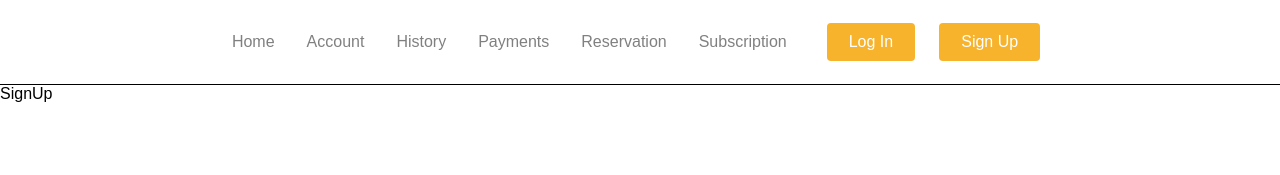
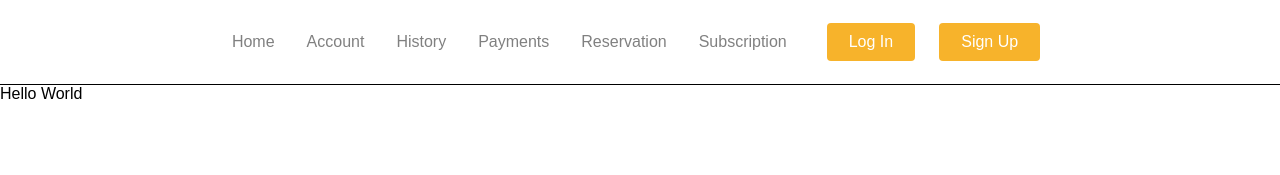
Before and after one commit to itsjmendez/park-a-lot, a React (Create React App) app: page /signup in a window 1280 px wide. Shown: the top 175 px of the page. Built offline with nearby package versions, Linux system fonts and the light colour scheme.

Commit message:
First commit

```diff
--- a/src/pages/Signup/Index.js
+++ b/src/pages/Signup/Index.js
@@ -1,5 +1,5 @@
 import React from 'react';
 
 export const SignUp = () => {
-  return <div>SignUp</div>;
+  return <div>Hello World</div>;
 };
```
